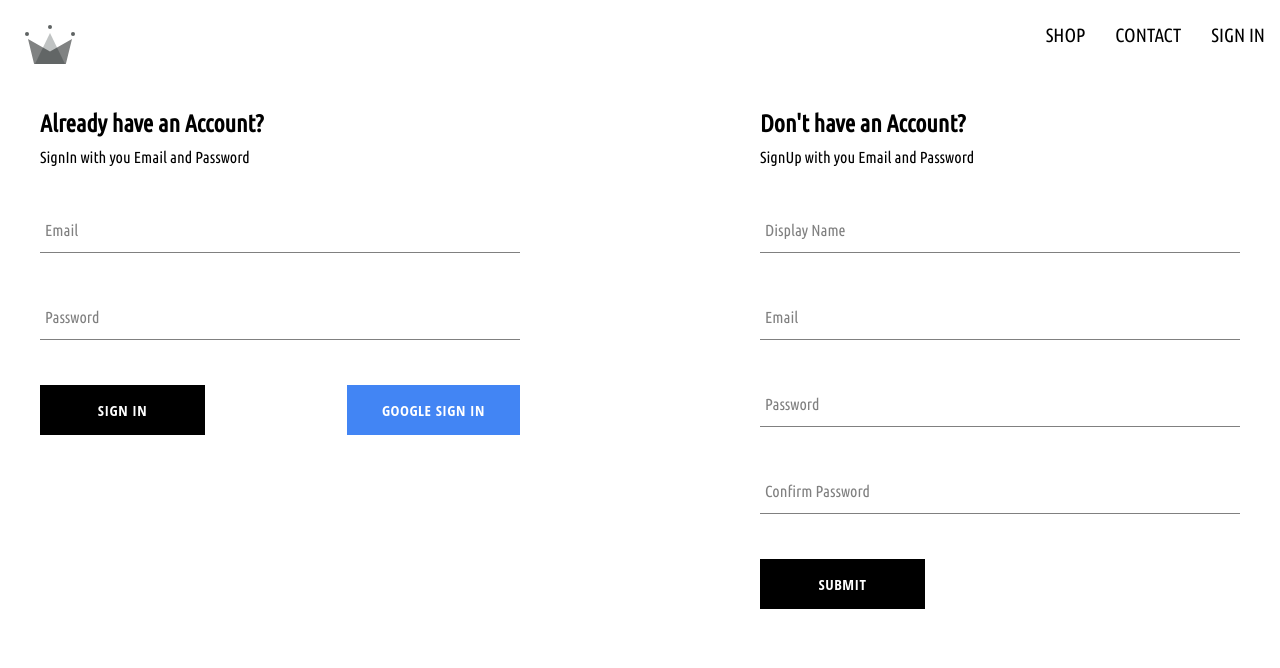
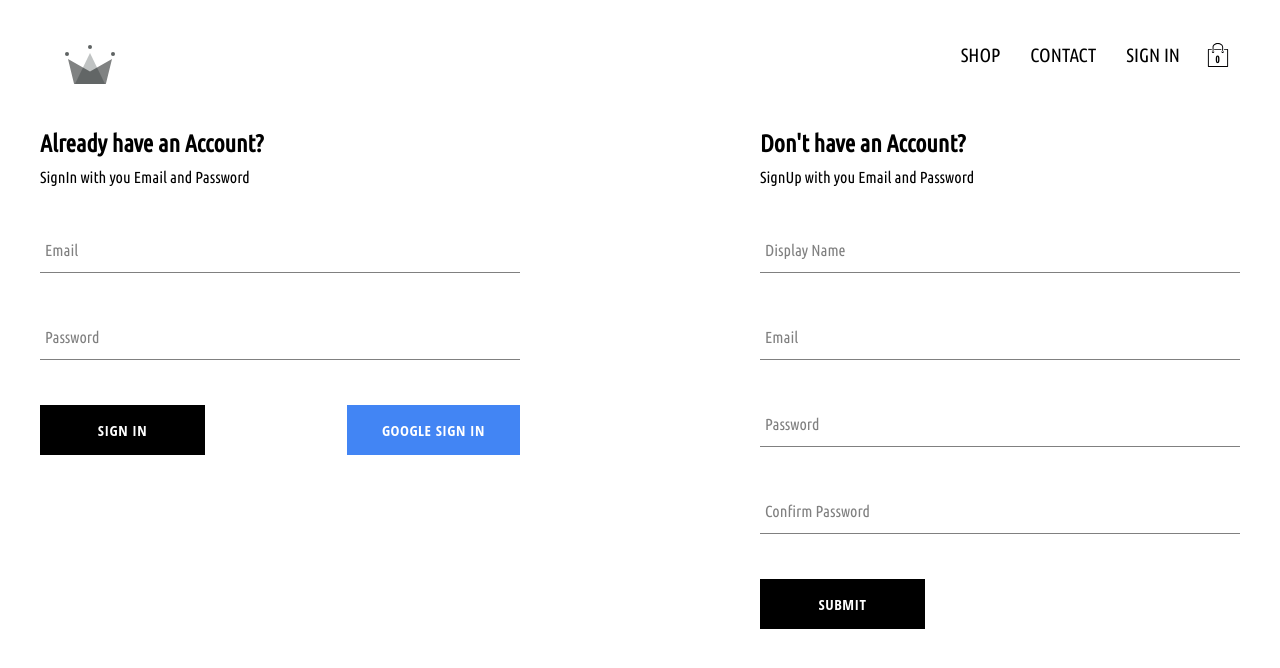
Before and after one commit to Nabeel129/Crown-Clothing, a React (Create React App) app: page /auth in a window 1280 px wide. Shown: the top 668 px of the page. Built offline with nearby package versions, Linux system fonts and the light colour scheme; no server answers.

Commit message:
Add to Cart functionaliy added

```diff
--- /dev/null
+++ b/src/components/cart-drop-down/cart-drop-down.js
@@ -0,0 +1,24 @@
+import Button from "../button/button"
+import "./cart-drop-down.styles.scss"
+import CartItem from "../cart-item/cart-item"
+import { useContext } from "react"
+import { CartContext } from "../../contexts/cart-context"
+
+
+
+const CartDropdown = () => {
+    const { cartItems } = useContext(CartContext);
+
+    return (
+        <div className="cart-dropdown-container"  >
+            <div className="cart-items">
+                {cartItems.map((item) => {
+                    return <CartItem key={item.id} cartItem={item} />
+                })}
+            </div>
+            <Button >Go to checkout</Button>
+        </div>
+    )
+}
+
+export default CartDropdown
--- /dev/null
+++ b/src/components/cart-drop-down/cart-drop-down.styles.scss
@@ -0,0 +1,29 @@
+.cart-dropdown-container {
+  position: absolute;
+  width: 300px;
+  height: 340px;
+  display: flex;
+  flex-direction: column;
+  padding: 20px;
+  border: 1px solid black;
+  background-color: white;
+  top: 90px;
+  right: 40px;
+  z-index: 5;
+
+  .empty-message {
+    font-size: 18px;
+    margin: 50px auto;
+  }
+
+  .cart-items {
+    height: 340px;
+    display: flex;
+    flex-direction: column;
+    overflow: scroll;
+  }
+
+  button {
+    margin-top: auto;
+  }
+}
--- /dev/null
+++ b/src/components/cart-icon/cart-icon.js
@@ -0,0 +1,19 @@
+import './cart-icon.styles.scss'
+import { ReactComponent as ShoppingCart } from '../../assets/shopping-bag.svg'
+import { CartContext } from "../../contexts/cart-context"
+import { useContext } from "react"
+
+const CartIcon = () => {
+    const { isCartOpen, setIsCartOpen, countItems } = useContext(CartContext);
+    const toggleCart = () => {
+        setIsCartOpen(!isCartOpen);
+    }
+    return (
+        <div className="cart-icon-container" onClick={toggleCart}>
+            <ShoppingCart className='shopping-icon' />
+            <span className="item-count">{`${countItems}`}</span>
+        </div>
+    )
+}
+
+export default CartIcon;
--- /dev/null
+++ b/src/components/cart-icon/cart-icon.styles.scss
@@ -0,0 +1,21 @@
+.cart-icon-container {
+  width: 45px;
+  height: 45px;
+  position: relative;
+  display: flex;
+  align-items: center;
+  justify-content: center;
+  cursor: pointer;
+
+  .shopping-icon {
+    width: 24px;
+    height: 24px;
+  }
+
+  .item-count {
+    position: absolute;
+    font-size: 10px;
+    font-weight: bold;
+    bottom: 13px;
+  }
+}
--- /dev/null
+++ b/src/components/cart-item/cart-item.js
@@ -0,0 +1,16 @@
+import "./cart-item.styles.scss"
+
+const CartItem = (props) => {
+    const { name, quantity, imageUrl, price } = props.cartItem;
+    return (
+        <div className="cart-item-container">
+            <img src={imageUrl} alt={`${name}`} />
+            <div className="item-details">
+                <span className="name">{name} </span>
+                <span className="price">{quantity} x ${price}</span>
+            </div>
+        </div>
+    )
+}
+
+export default CartItem;
--- /dev/null
+++ b/src/components/cart-item/cart-item.styles.scss
@@ -0,0 +1,23 @@
+.cart-item-container {
+  width: 100%;
+  display: flex;
+  height: 80px;
+  margin-bottom: 15px;
+
+  img {
+    width: 30%;
+  }
+
+  .item-details {
+    width: 70%;
+    display: flex;
+    flex-direction: column;
+    align-items: flex-start;
+    justify-content: center;
+    padding: 10px 20px;
+
+    .name {
+      font-size: 16px;
+    }
+  }
+}
--- a/src/components/product-card/product-card.js
+++ b/src/components/product-card/product-card.js
@@ -1,8 +1,15 @@
 import './product-card.styles.scss'
 import Button from '../button/button';
+import { CartContext } from "../../contexts/cart-context"
+import { useContext } from "react"
 
 const ProductCard = ({ product }) => {
     const { imageUrl, name, price } = product;
+    const { addItemToCart } = useContext(CartContext);
+    const addItemtoCartHandler = () => {
+        addItemToCart(product);
+    }
+
     return (
         <div className="product-card-container">
             <img src={imageUrl} alt={`${name}`} />
@@ -10,7 +17,7 @@
                 <span className="name">{name}</span>
                 <span className="price">{price}</span>
             </div>
-            <Button buttonType='inverted'>Add to Cart</Button>
+            <Button buttonType='inverted' onClick={addItemtoCartHandler}>Add to Cart</Button>
         </div>
     )
 }
--- /dev/null
+++ b/src/contexts/cart-context.js
@@ -0,0 +1,44 @@
+import { createContext, useState, useEffect } from "react";
+
+const addCartItem = (cartItems, productToAdd) => {
+    //find if the productToAdd is already present in the cart
+    const existingCartItem = cartItems.find((cartItem) => cartItem.id === productToAdd.id)
+    //if the productToAdd is already present then add to quantity
+    if (existingCartItem) {
+        return cartItems.map((cartItem) =>
+            cartItem.id === productToAdd.id ?
+                { ...cartItem, quantity: cartItem.quantity + 1 }
+                : cartItem
+        );
+    }
+    //return an array conaining modified cartItems/newcartItems
+    return [...cartItems, { ...productToAdd, quantity: 1 }];
+}
+
+export const CartContext = createContext({
+    isCartOpen: false,
+    setIsCartOpen: () => { },
+    cartItems: [],
+    addItemToCart: () => { },
+    cartCount: 0,
+});
+
+export const CartProvider = ({ children }) => {
+    const [isCartOpen, setIsCartOpen] = useState(false);
+    const [cartItems, setCartItems] = useState([]);
+    const [countItems, setCountItems] = useState(0);
+
+    useEffect(() => {
+        const newCartCount = cartItems.reduce((total, cartItem) => total + cartItem.quantity, 0);
+        setCountItems(newCartCount);
+    }, [cartItems])
+
+    const addItemToCart = (productToAdd) => {
+        setCartItems(addCartItem(cartItems, productToAdd));
+    }
+    const value = { isCartOpen, setIsCartOpen, cartItems, addItemToCart, countItems };
+
+    return (
+        <CartContext.Provider value={value}>{children}</CartContext.Provider>
+    )
+}
--- a/src/index.js
+++ b/src/index.js
@@ -6,6 +6,7 @@
 import App from './App';
 import { UserProvider } from './contexts/user-context';
 import { ProductsProvider } from './contexts/products-context';
+import { CartProvider } from './contexts/cart-context';
 import reportWebVitals from './reportWebVitals';
 
 const root = ReactDOM.createRoot(document.getElementById('root'));
@@ -14,7 +15,9 @@
     <BrowserRouter>
       <UserProvider>
         <ProductsProvider>
-          <App />
+          <CartProvider>
+            <App />
+          </CartProvider>
         </ProductsProvider>
       </UserProvider>
     </BrowserRouter>
--- a/src/index.scss
+++ b/src/index.scss
@@ -7,6 +7,7 @@
 }
 body {
   margin: 0;
+  padding: 20px 40px;
   font-family: 'Ubuntu Condensed',sans-serif;
   -webkit-font-smoothing: antialiased;
   -moz-osx-font-smoothing: grayscale;
--- a/src/routes/navigation/navigation.js
+++ b/src/routes/navigation/navigation.js
@@ -2,12 +2,16 @@
 import { Outlet, Link } from 'react-router-dom';
 import { ReactComponent as CrownLogo } from '../../assets/crown.svg';
 import { UserContext } from '../../contexts/user-context';
+import { CartContext } from '../../contexts/cart-context';
 import './navigation.style.scss';
 import { signOutUser } from '../../utils/firebase/firebase.utils';
+import CartIcon from '../../components/cart-icon/cart-icon';
+import CartDropdown from '../../components/cart-drop-down/cart-drop-down';
+
 
 const Navigation = () => {
     const { currentUser } = useContext(UserContext)
-
+    const { isCartOpen } = useContext(CartContext)
     // const signOutHandler = async () => {
     //     await signOutUser();
     //     setCurrentUser(null);
@@ -26,7 +30,9 @@
                         (<span className='nav-link' onClick={signOutUser}>Sign Out</span>) :
                         (<Link className='nav-link' to='/auth' >Sign In</Link>)
                     }
+                    <CartIcon />
                 </div>
+                {isCartOpen && <CartDropdown />}
             </div>
             <Outlet />
         </Fragment >
```
Also changed, not shown: src/assets/shopping-bag.svg (added).
